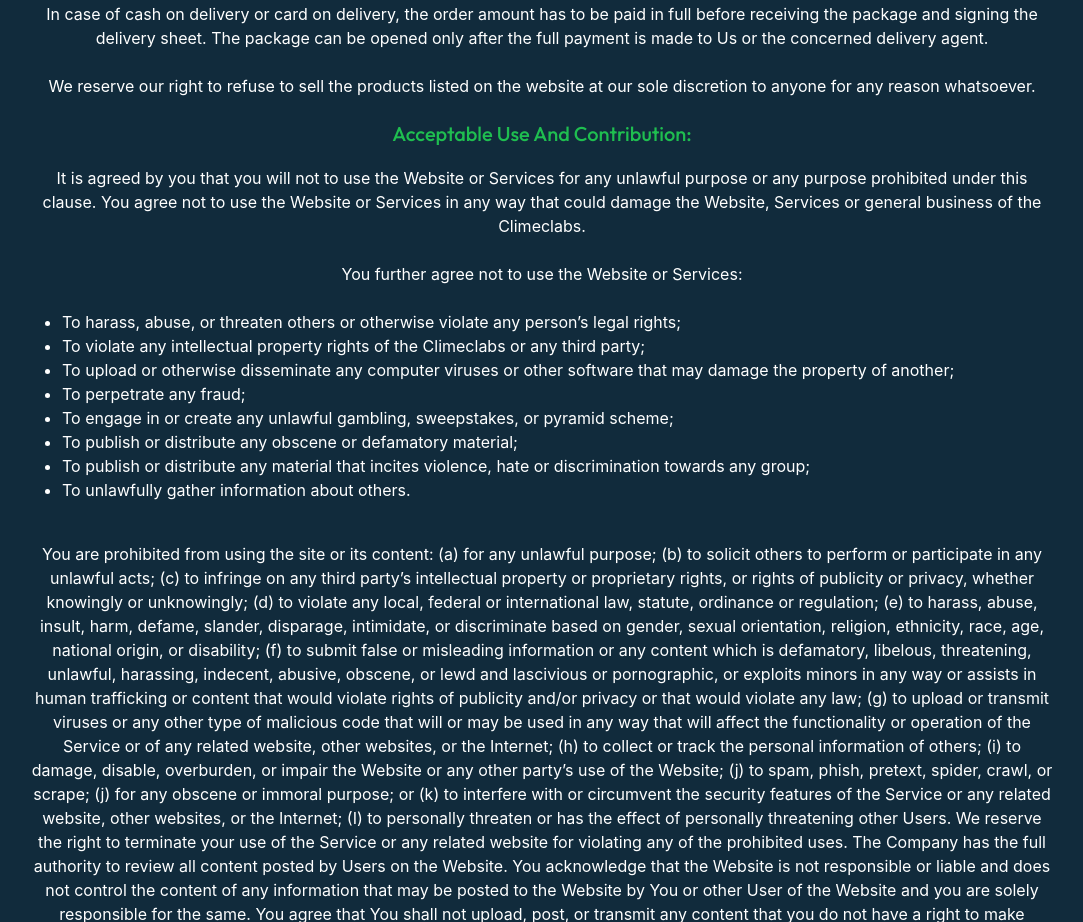
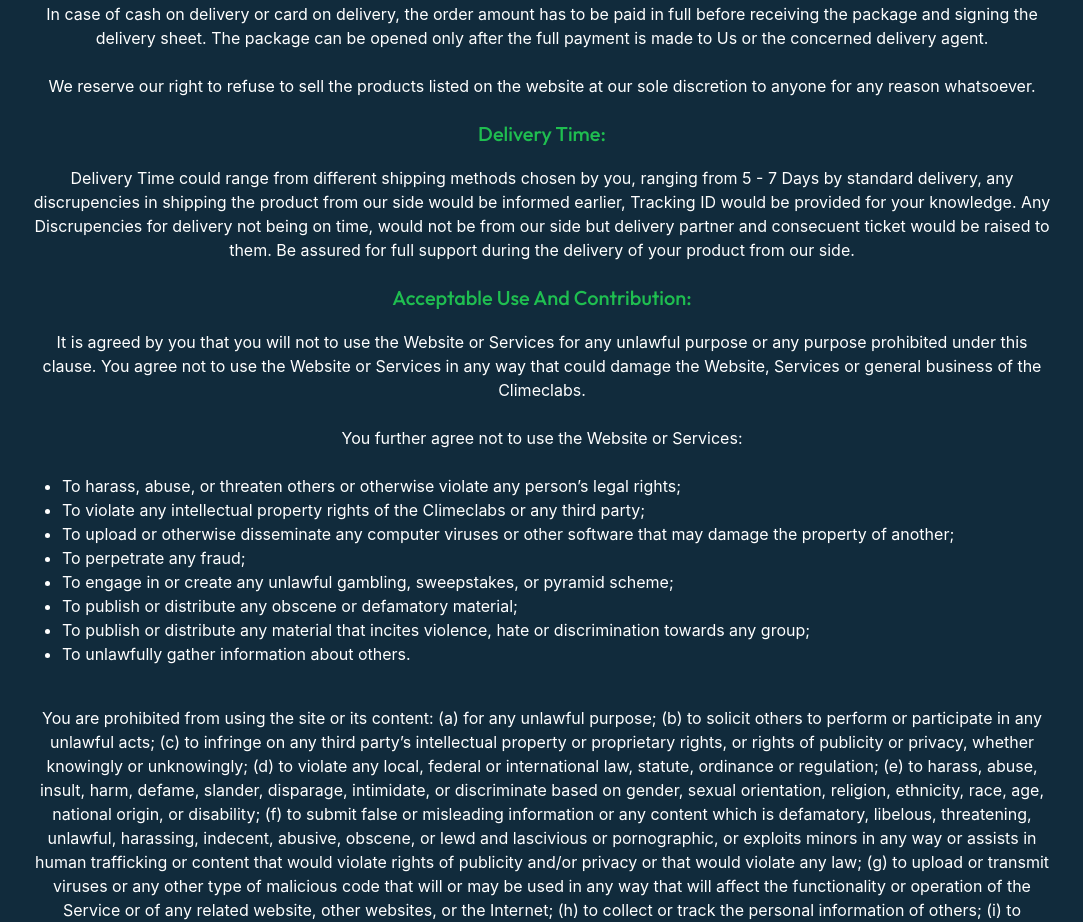
Before and after one commit to Dhruv-Sahu/cicd, a React (Create React App) app: page /TC in a window 1280 px wide. Shown: the part 3960-4882 px from the top of the page, without its empty margins (98-1181 px from the left). Built offline with nearby package versions, Linux system fonts and the light colour scheme.

Commit message:
Update TC.js with delivery time updated

```diff
--- a/src/Components/TC.js
+++ b/src/Components/TC.js
@@ -54,6 +54,9 @@
                     You acknowledge that while availing any of the payment methods available on our Site, you shall be completely responsible for all transaction and We assume no liability, whatsoever in respect of any loss or damage arising directly or indirectly to You.<br /><br />
                     In case of cash on delivery or card on delivery, the order amount has to be paid in full before receiving the package and signing the delivery sheet. The package can be opened only after the full payment is made to Us or the concerned delivery agent.<br /><br />
                     We reserve our right to refuse to sell the products listed on the website at our sole discretion to anyone for any reason whatsoever.<br /><br />
+                </span>
+                <h1 className="page-heading-2">Delivery Time: </h1>
+                <span>Delivery Time could range from different shipping methods chosen by you, ranging from 5 - 7 Days by standard delivery, any discrupencies in shipping the product from our side would be informed earlier, Tracking ID would be provided for your knowledge. Any Discrupencies for delivery not being on time, would not be from our side but delivery partner and consecuent ticket would be raised to them. Be assured for full support during the delivery of your product from our side.<br /><br />
                 </span>
                 <h1 className="page-heading-2">Acceptable Use And Contribution: </h1>
                 <span>It is agreed by you that you will not to use the Website or Services for any unlawful purpose or any purpose prohibited under this clause. You agree not to use the Website or Services in any way that could damage the Website, Services or general business of the Climeclabs.<br /><br /></span>
```
